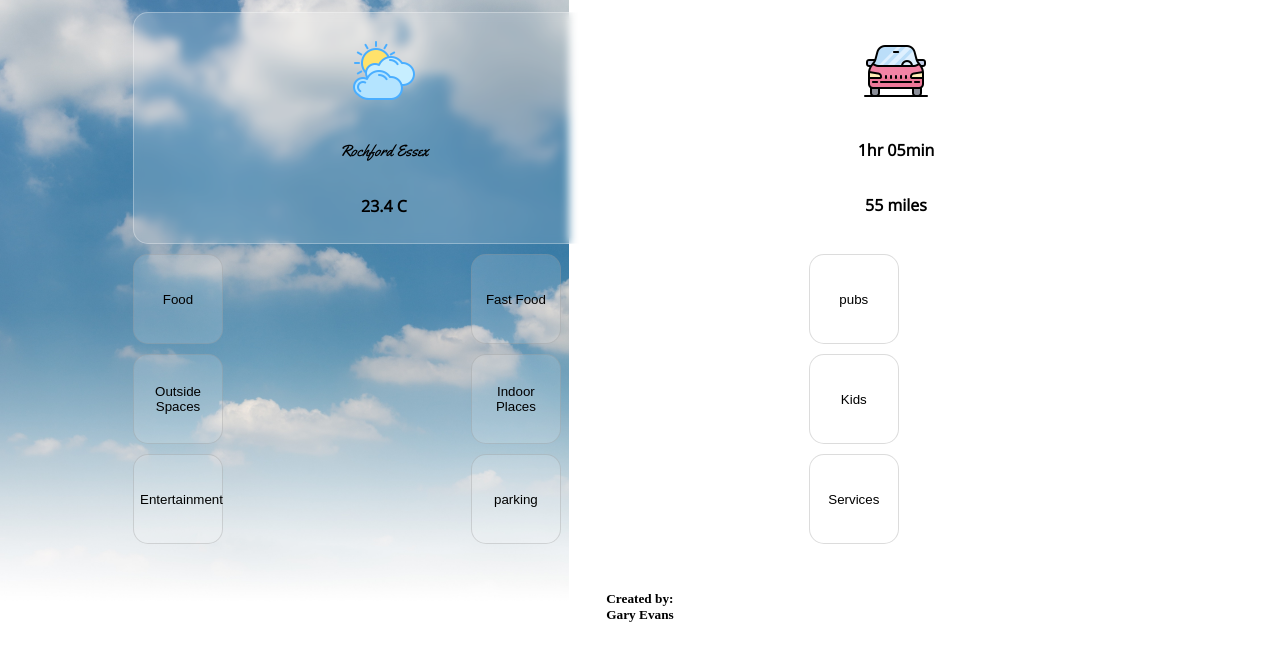
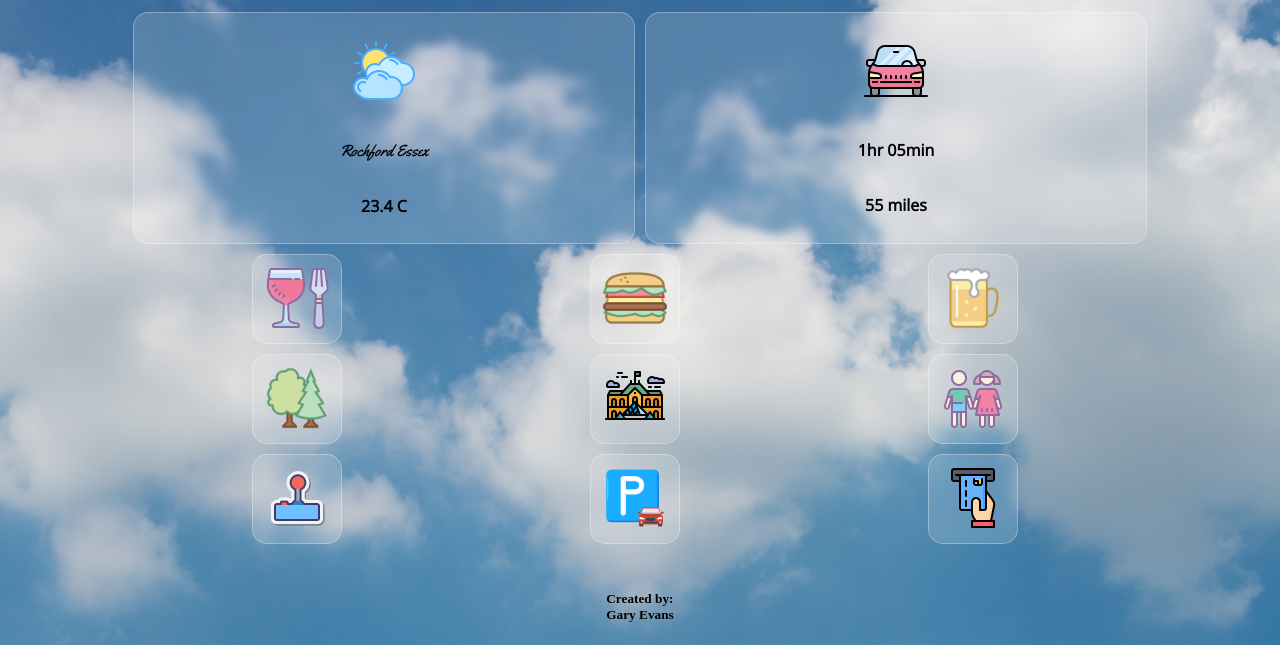
Before and after one commit to Garyismatic/outNabout, a plain HTML site: page frontend/main.html in a window 1280 px wide. Both pictures are taken after a click on the button 640 px from the left and 395 px from the top of the page. Shown: the part 208-853 px from the top of the page. Drawn offline with nearby package versions, Linux system fonts and the light colour scheme.

Commit message:
replace text with icons on the places buttons in the results area, adjust search button styling to be consistent

```diff
--- a/frontend/CSS/main.css
+++ b/frontend/CSS/main.css
@@ -7,7 +7,7 @@ body {
   align-items: center;
   background-image: url("./background-img.jpg");
   background-repeat: no-repeat;
-  background-size: contain;
+  background-size: 100%;
   flex-direction: column;
 }
 
@@ -61,11 +61,12 @@ body {
 
 #search-button {
   margin: 50px auto;
-  border: none;
   border-radius: 50%;
-  padding: 15px;
-  background: transparent;
-  box-shadow: 0 0 22px 15px rgba(255, 255, 255, 0.4);
+  padding: 30px;
+  box-shadow: 0 0 20px 5px rgba(255, 255, 255, 0.4);
+  border: rgba(255, 255, 255, 0.3) solid 1px;
+  background-color: rgba(255, 255, 255, 0.15);
+  backdrop-filter: blur(4px);
 }
 
 #results {
@@ -112,10 +113,11 @@ body {
 .places-btn {
   height: 90px;
   width: 90px;
-  margin: 5px;
-  border: rgba(141, 138, 138, 0.3) solid 1px;
+  margin: 5px auto;
+  border: rgba(255, 255, 255, 0.3) solid 1px;
   border-radius: 15px;
   background-color: rgba(255, 255, 255, 0.15);
+  backdrop-filter: blur(4px);
 }
 
 #footer {
--- a/frontend/main.html
+++ b/frontend/main.html
@@ -54,17 +54,57 @@
         </p>
       </section>
       <section id="tags">
-        <button id="food-btn" class="places-btn">Food</button>
-        <button id="fast-food-btn" class="places-btn">Fast Food</button>
-        <button id="pubs-btn" class="places-btn">pubs</button>
+        <button id="food-btn" class="places-btn">
+          <img
+            src="./CSS/icons/restaurant.png"
+            alt="Restaurant Icon"
+            class="icon"
+          />
+        </button>
+        <button id="fast-food-btn" class="places-btn">
+          <img src="./CSS/icons/food.png" alt="Fast food Icon" class="icon" />
+        </button>
+        <button id="pubs-btn" class="places-btn">
+          <img
+            src="./CSS/icons/pubs.png"
+            alt="Pubs and Bars Icon"
+            class="icon"
+          />
+        </button>
         <button id="outside-spaces-btn" class="places-btn">
-          Outside Spaces
+          <img
+            src="./CSS/icons/outside.png"
+            alt="Outside places Icon"
+            class="icon"
+          />
         </button>
-        <button id="indoor-spaces-btn" class="places-btn">Indoor Places</button>
-        <button id="kids-btn" class="places-btn">Kids</button>
-        <button id="entertainment-btn" class="places-btn">Entertainment</button>
-        <button id="parking-btn" class="places-btn">parking</button>
-        <button id="services-btn" class="places-btn">Services</button>
+        <button id="indoor-spaces-btn" class="places-btn">
+          <img
+            src="./CSS/icons/indoor.png"
+            alt="Indoor Places Icon"
+            class="icon"
+          />
+        </button>
+        <button id="kids-btn" class="places-btn">
+          <img src="./CSS/icons/kids.png" alt="Kids Icon" class="icon" />
+        </button>
+        <button id="entertainment-btn" class="places-btn">
+          <img
+            src="./CSS/icons/entertainment.png"
+            alt="Entertainment Icon"
+            class="icon"
+          />
+        </button>
+        <button id="parking-btn" class="places-btn">
+          <img src="./CSS/icons/parking.png" alt="Parking Icon" class="icon" />
+        </button>
+        <button id="services-btn" class="places-btn">
+          <img
+            src="./CSS/icons/services.png"
+            alt="Services Icon"
+            class="icon"
+          />
+        </button>
       </section>
     </section>
     <section id="footer">
```
